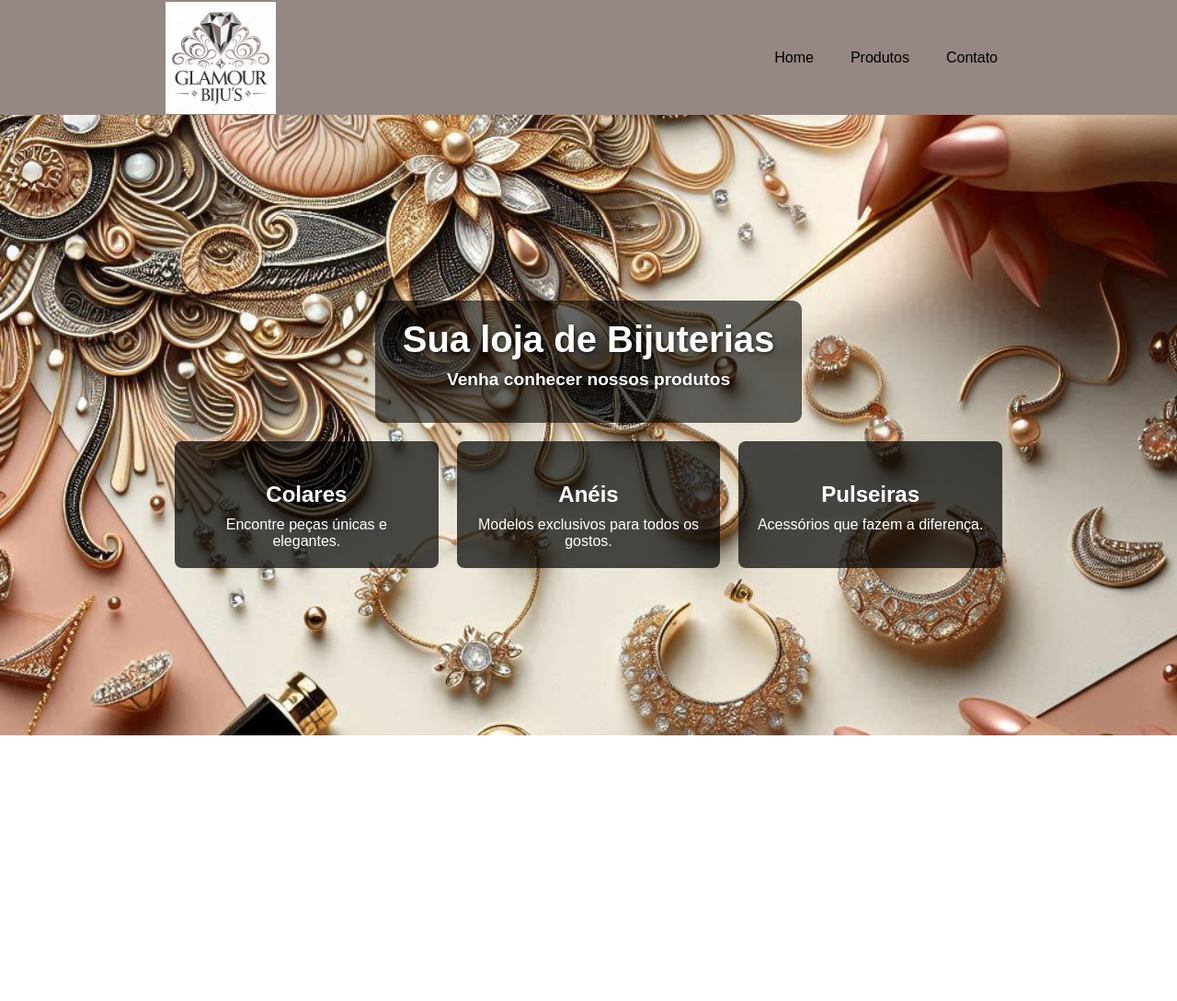
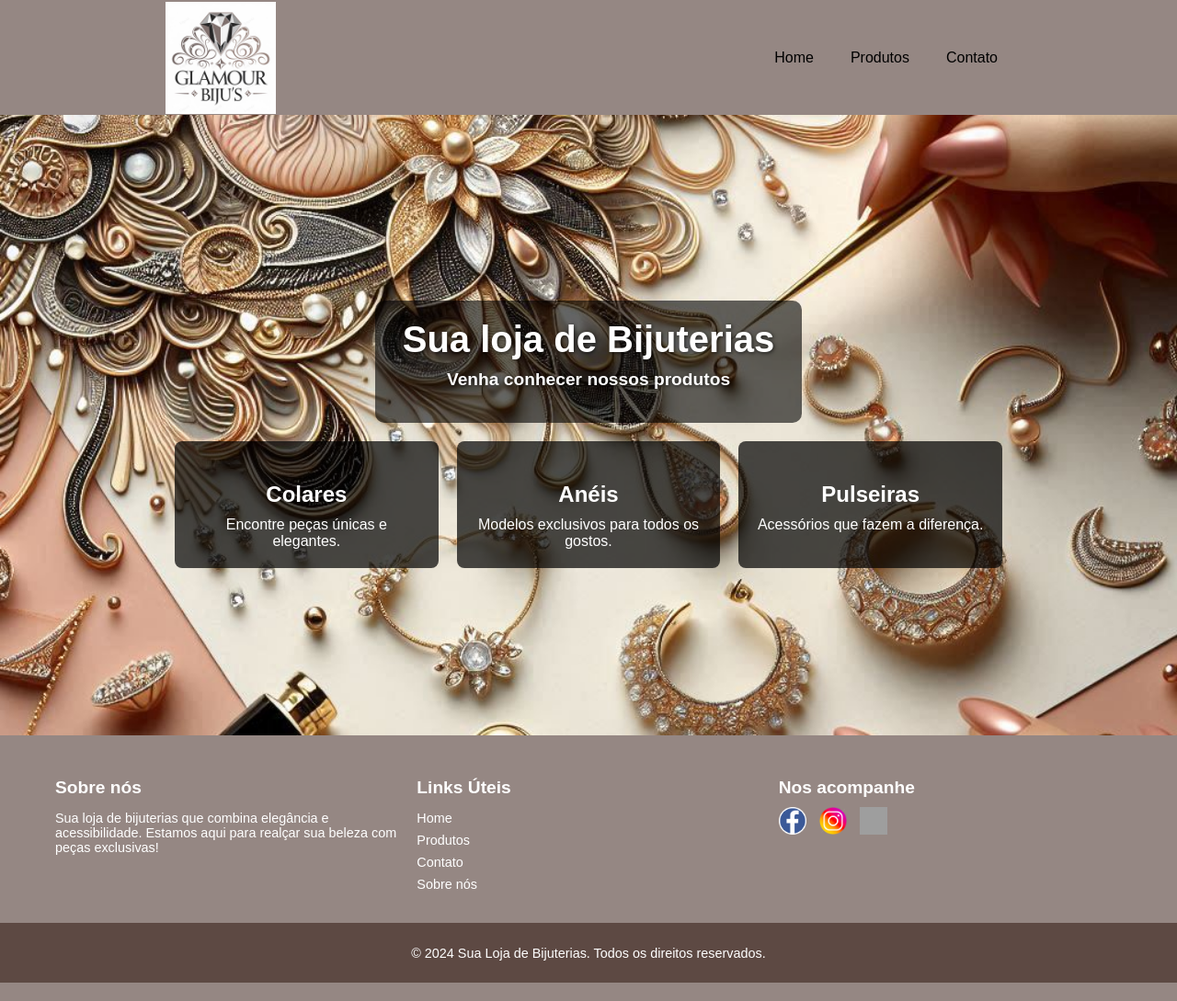
Before and after one commit to RangellMonteiro/Glamour-Biju-s, a plain HTML site: page index.html in a window 1280 px wide. Shown: the whole page at 92% size. Before the commit the page ends 800 px from the top, so only its background shows below. Drawn offline with Linux system fonts and the light colour scheme; grey boxes are pictures that could not be loaded.

Commit message:
Adicionando rodapé, e finalizando a página

```diff
--- a/assets/css/template.css
+++ b/assets/css/template.css
@@ -122,3 +122,75 @@ nav a:hover {
     font-size: 1rem;
     margin: 0;
 }
+footer {
+    background-color: #958783; /* Cor de fundo harmoniosa com o resto do site */
+    color: #fff;
+    padding: 20px 0;
+    font-size: 0.9rem;
+}
+
+.footer-container {
+    display: flex;
+    justify-content: space-between;
+    flex-wrap: wrap;
+    max-width: 1200px;
+    margin: 0 auto;
+    padding: 0 20px;
+    gap: 20px;
+    box-sizing: border-box;
+}
+
+.footer-info,
+.footer-links,
+.footer-social {
+    flex: 1;
+    min-width: 250px; /* Largura mínima para melhor responsividade */
+}
+
+.footer-info h4,
+.footer-links h4,
+.footer-social h4 {
+    font-size: 1.2rem;
+    margin-bottom: 10px;
+}
+
+.footer-links ul {
+    list-style: none;
+    padding: 0;
+}
+
+.footer-links li {
+    margin-bottom: 8px;
+}
+
+.footer-links a {
+    text-decoration: none;
+    color: #fff;
+    transition: color 0.3s ease;
+}
+
+.footer-links a:hover {
+    color: #5d4943; /* Cor de destaque no hover */
+}
+
+.footer-social .social-icons a {
+    margin-right: 10px;
+}
+
+.footer-social .social-icons img {
+    width: 30px;
+    height: 30px;
+    transition: transform 0.3s ease;
+}
+
+.footer-social .social-icons img:hover {
+    transform: scale(1.1);
+}
+
+.footer-bottom {
+    text-align: center;
+    padding: 10px 20px;
+    background-color: #5d4943; /* Tom mais escuro para o rodapé inferior */
+    color: #fff;
+    margin-top: 20px;
+}
--- a/index.html
+++ b/index.html
@@ -3,7 +3,8 @@
 <head>
     <meta charset="UTF-8">
     <meta name="viewport" content="width=device-width, initial-scale=1.0">
-    <title>Loja de Bijuterias</title>
+    <title>Glamour Biju's</title>
+    <link rel="icon" href="/assets/images/LogoBiju.png" type="image/x-icon">
     <link rel="stylesheet" href="assets/css/template.css">
 </head>
 <body>
@@ -42,5 +43,33 @@
             </div>
         </div>
     </section>
+    <footer>
+        <div class="footer-container">
+            <div class="footer-info">
+                <h4>Sobre nós</h4>
+                <p>Sua loja de bijuterias que combina elegância e acessibilidade. Estamos aqui para realçar sua beleza com peças exclusivas!</p>
+            </div>
+            <div class="footer-links">
+                <h4>Links Úteis</h4>
+                <ul>
+                    <li><a href="#home">Home</a></li>
+                    <li><a href="#produtos">Produtos</a></li>
+                    <li><a href="#contato">Contato</a></li>
+                    <li><a href="#sobre">Sobre nós</a></li>
+                </ul>
+            </div>
+            <div class="footer-social">
+                <h4>Nos acompanhe</h4>
+                <div class="social-icons">
+                    <a href="#"><img src="./assets/images/facebook-icon.png" alt="Facebook"></a>
+                    <a href="#"><img src="./assets/images/pngtree-three-dimensional-instagram-icon-png-image_9015419.png" alt="Instagram"></a>
+                    <a href="#"><img src="./assets/images/twitter-brand-new-logo-3-d-with-new-x-shaped-graphic-of-the-world-s-most-popular-social-media-free-png (1).png" alt="Twitter"></a>
+                </div>
+            </div>
+        </div>
+        <div class="footer-bottom">
+            <p>&copy; 2024 Sua Loja de Bijuterias. Todos os direitos reservados.</p>
+        </div>
+    </footer>
 </body>
 </html>
```
Also changed, not shown: assets/images/facebook-icon.png (added), assets/images/pngtree-three-dimensional-instagram-icon-png-image_9015419.png (added), 1 other file.
